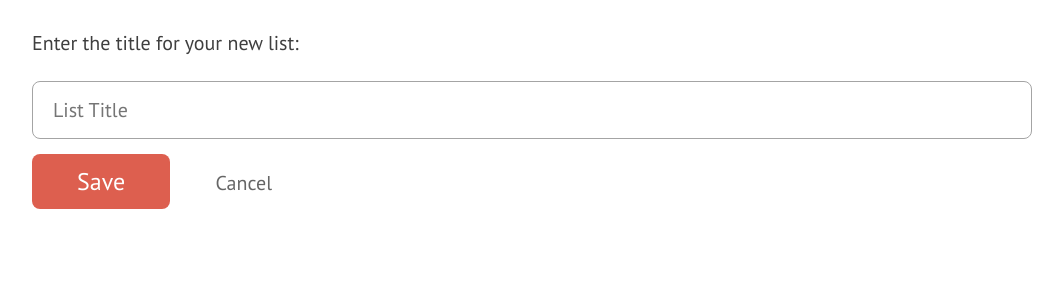
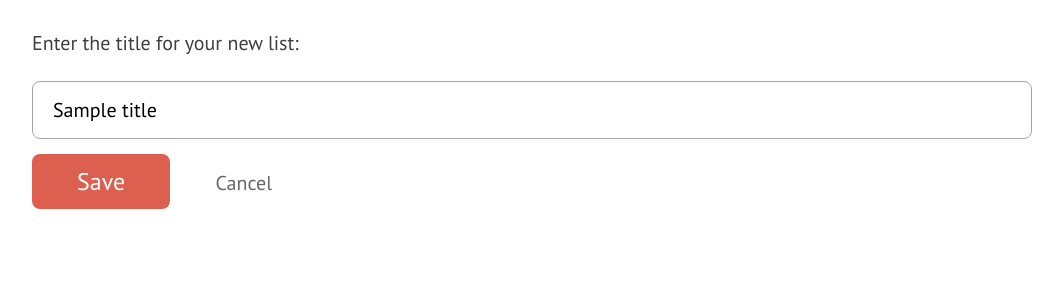
Before and after one commit to PatrickMayoMoran/python-prep, a Flask app: template 175/todo_starter/templates/new_list.html in a window 1280 px wide. Shown: the part 159-459 px from the top of the page, without its empty margins (108-1171 px from the left). Run offline with Flask 3, Linux system fonts and the light colour scheme; the template is opened without the code that fills it: most values are stand-ins (such as "Sample title", 1, 10 or a date in 2020).

Commit message:
Add display of previously entered title on new list page if exists

```diff
--- a/175/todo_starter/templates/new_list.html
+++ b/175/todo_starter/templates/new_list.html
@@ -7,7 +7,7 @@
         <label for="list_title">Enter the title for your new list:</label>
       </dt>
       <dd>
-        <input type="text" name="list_title" placeholder="List Title" value="">
+        <input type="text" name="list_title" placeholder="List Title" value="{{ title }}">
       </dd>
     </dl>
     <fieldset class="actions">
```
